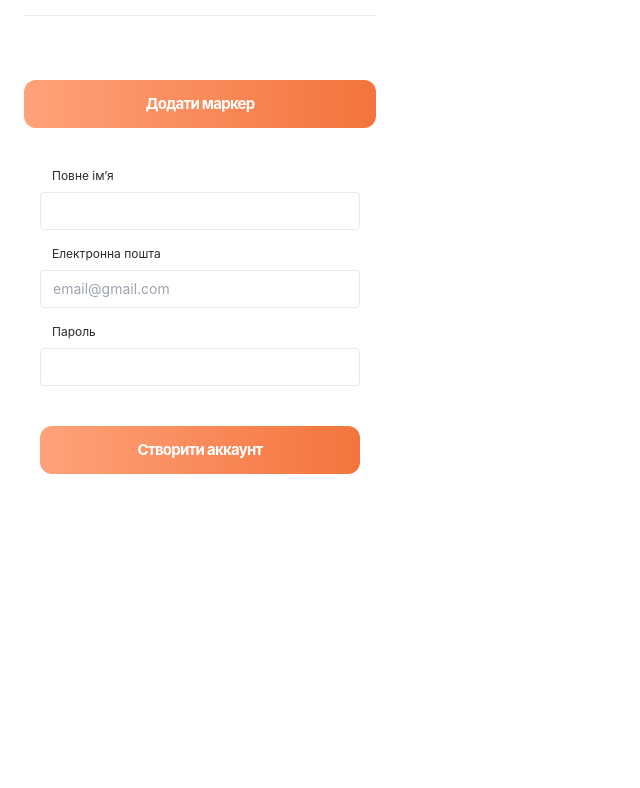
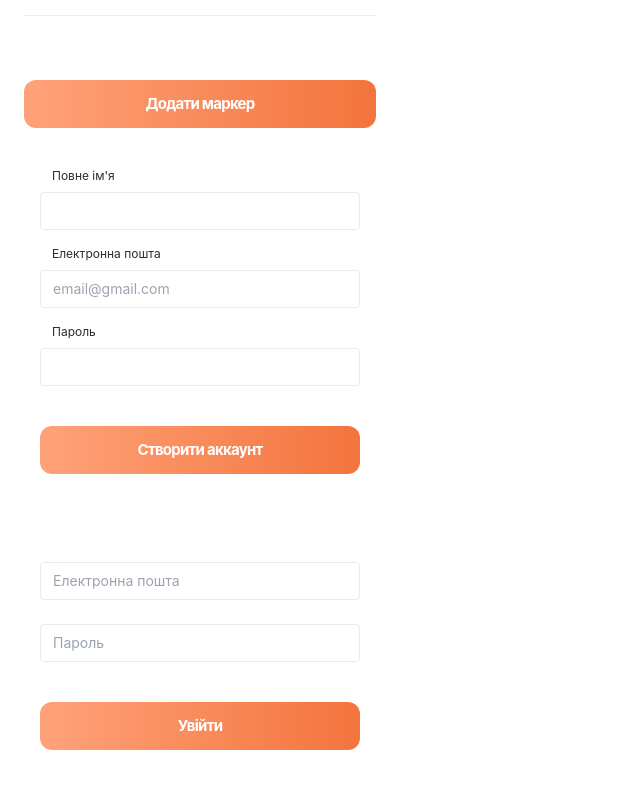
Before and after one commit to NelliDiachkina/it-traveler, a Vue app: page / in a window 1280 px wide. Shown: the part 468-1256 px from the top of the page, without its empty margins (0-640 px from the left). Before the commit the page ends 982 px from the top, so only its background shows below. Built offline with nearby package versions, Linux system fonts and the light colour scheme.

Commit message:
LoginForm

```diff
--- a/src/App.vue
+++ b/src/App.vue
@@ -1,6 +1,7 @@
 <script setup>
 import FavoritePlaces from './components/FavoritePlaces/FavoritePlaces.vue'
 import RegistrationForm from './components/Auth/RegistrationForm/RegistrationForm.vue'
+import LoginForm from './components/Auth/LoginForm/LoginForm.vue'
 </script>
 
 <template>
@@ -8,5 +9,6 @@ import RegistrationForm from './components/Auth/RegistrationForm/RegistrationFor
   <div class="bg-white h-screen w-[400px]">
     <FavoritePlaces />
     <RegistrationForm @submit="console.log" />
+    <LoginForm @submit="console.log" />
   </div>
 </template>
--- /dev/null
+++ b/src/components/Auth/FormContainer.vue
@@ -0,0 +1,5 @@
+<template>
+  <form class="max-w-[500px] w-full bg-white p-10 rounded-2xl">
+    <slot></slot>
+  </form>
+</template>
--- /dev/null
+++ b/src/components/Auth/LoginForm/LoginForm.vue
@@ -0,0 +1,20 @@
+<script setup>
+import { reactive, toRaw } from 'vue'
+import IInput from '../../IInput/IInput.vue'
+import FormContainer from '../FormContainer.vue'
+import IButton from '../../IButton/IButton.vue'
+
+const emit = defineEmits(['submit'])
+const userData = reactive({
+  email: '',
+  password: ''
+})
+</script>
+
+<template>
+  <FormContainer @submit.prevent="emit('submit', toRaw(userData))">
+    <IInput class="mb-4" placeholder="Електронна пошта" v-model="userData.email" />
+    <IInput type="password" placeholder="Пароль" v-model="userData.password" />
+    <IButton class="mt-10 w-full" variant="gradient" type="submit">Увійти</IButton>
+  </FormContainer>
+</template>
--- a/src/components/Auth/RegistrationForm/RegistrationForm.vue
+++ b/src/components/Auth/RegistrationForm/RegistrationForm.vue
@@ -2,6 +2,7 @@
 import { reactive, toRaw } from 'vue'
 import IButton from '../../IButton/IButton.vue'
 import IInput from '../../IInput/IInput.vue'
+import FormContainer from '../FormContainer.vue'
 
 const emit = defineEmits(['submit'])
 const userData = reactive({
@@ -12,11 +13,8 @@ const userData = reactive({
 </script>
 
 <template>
-  <form
-    @submit.prevent="emit('submit', toRaw(userData))"
-    class="max-w-[500px] w-full bg-white p-10 rounded-2xl"
-  >
-    <IInput class="mb-4" label="Повне ім’я" v-model="userData.name" />
+  <FormContainer @submit.prevent="emit('submit', toRaw(userData))">
+    <IInput class="mb-4" label="Повне ім'я" v-model="userData.name" />
     <IInput
       class="mb-4"
       label="Електронна пошта"
@@ -25,5 +23,5 @@ const userData = reactive({
     />
     <IInput label="Пароль" type="password" v-model="userData.password" />
     <IButton class="mt-10 w-full" variant="gradient" type="submit">Створити аккаунт</IButton>
-  </form>
+  </FormContainer>
 </template>
```
